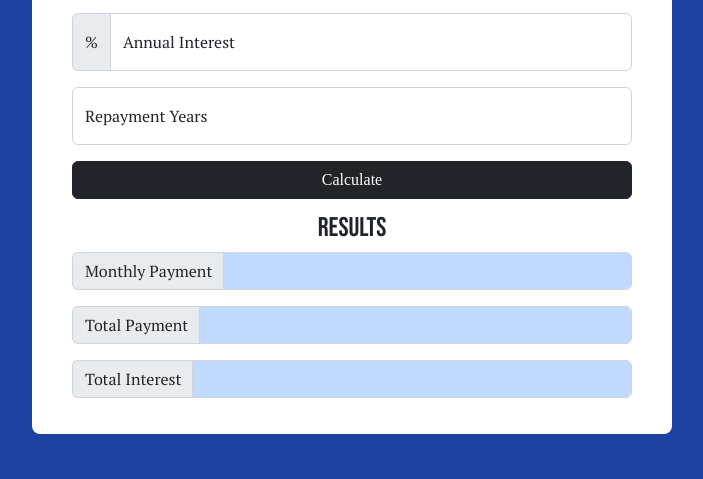
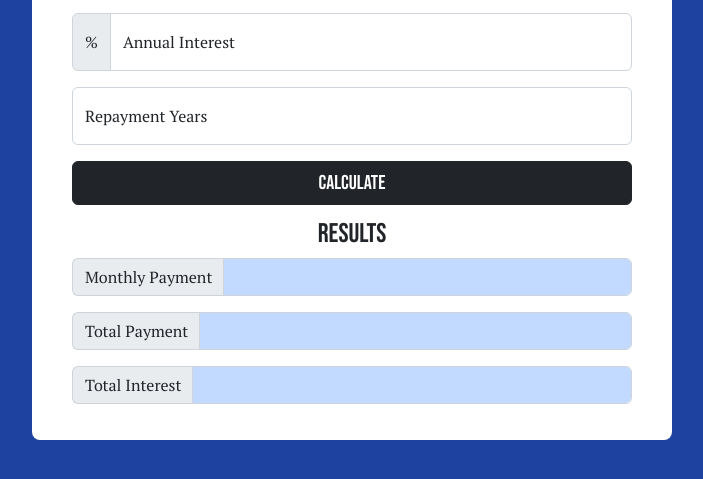
Before and after one commit to Mayadev3/loan-calculator, a plain HTML site: page index.html in a window 1280 px wide. Shown: the part 181-660 px from the top of the page, without its empty margins (288-991 px from the left). Drawn offline with nearby package versions, Linux system fonts and the light colour scheme.

Commit message:
change the font family of the button

```diff
--- a/style.css
+++ b/style.css
@@ -38,3 +38,7 @@ h2 {
 .input-group-text {
   font-family: "PT Serif", serif;
 }
+.btn {
+  font-size: 20px;
+  font-family: "Bebas Neue", cursive;
+}
```
